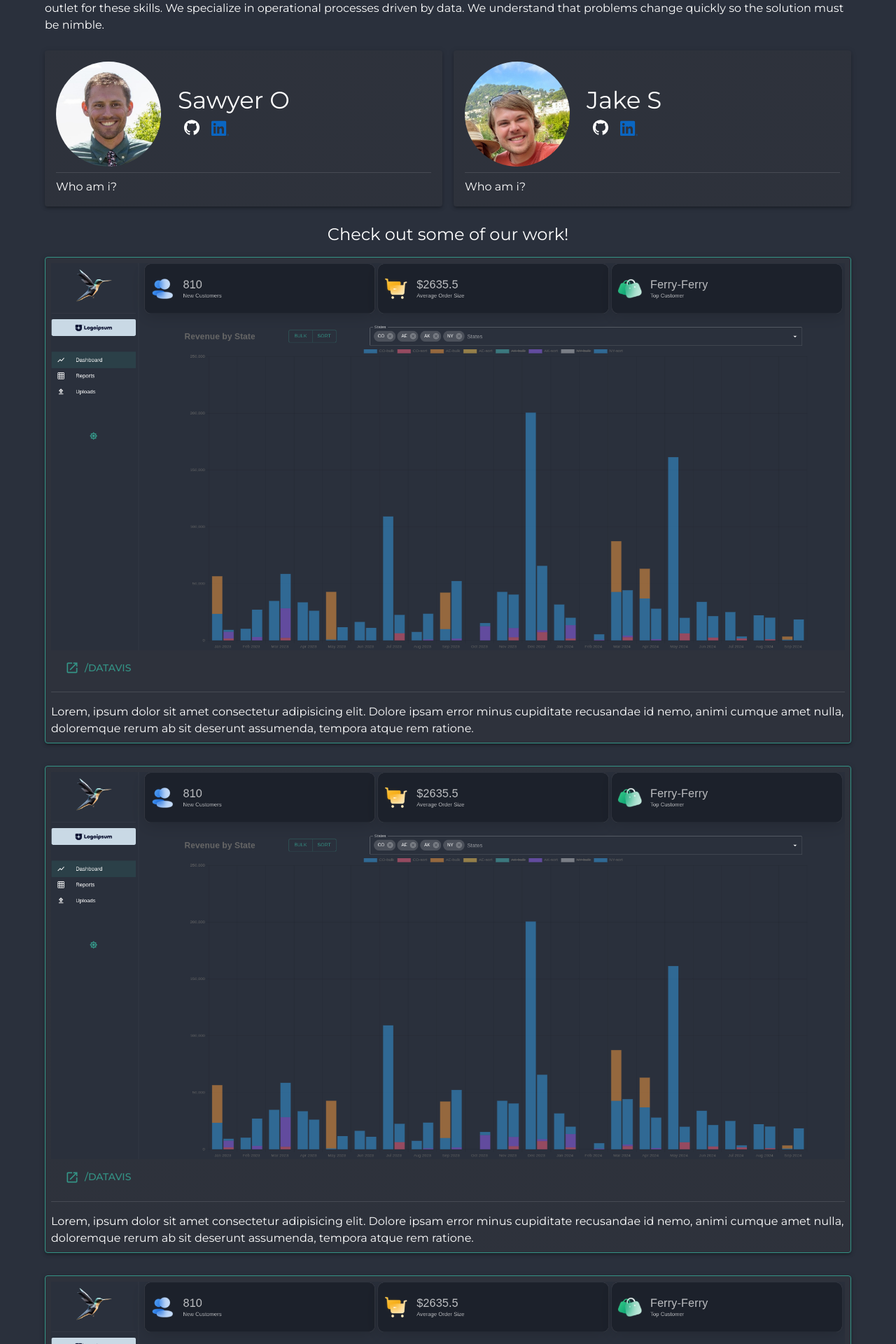
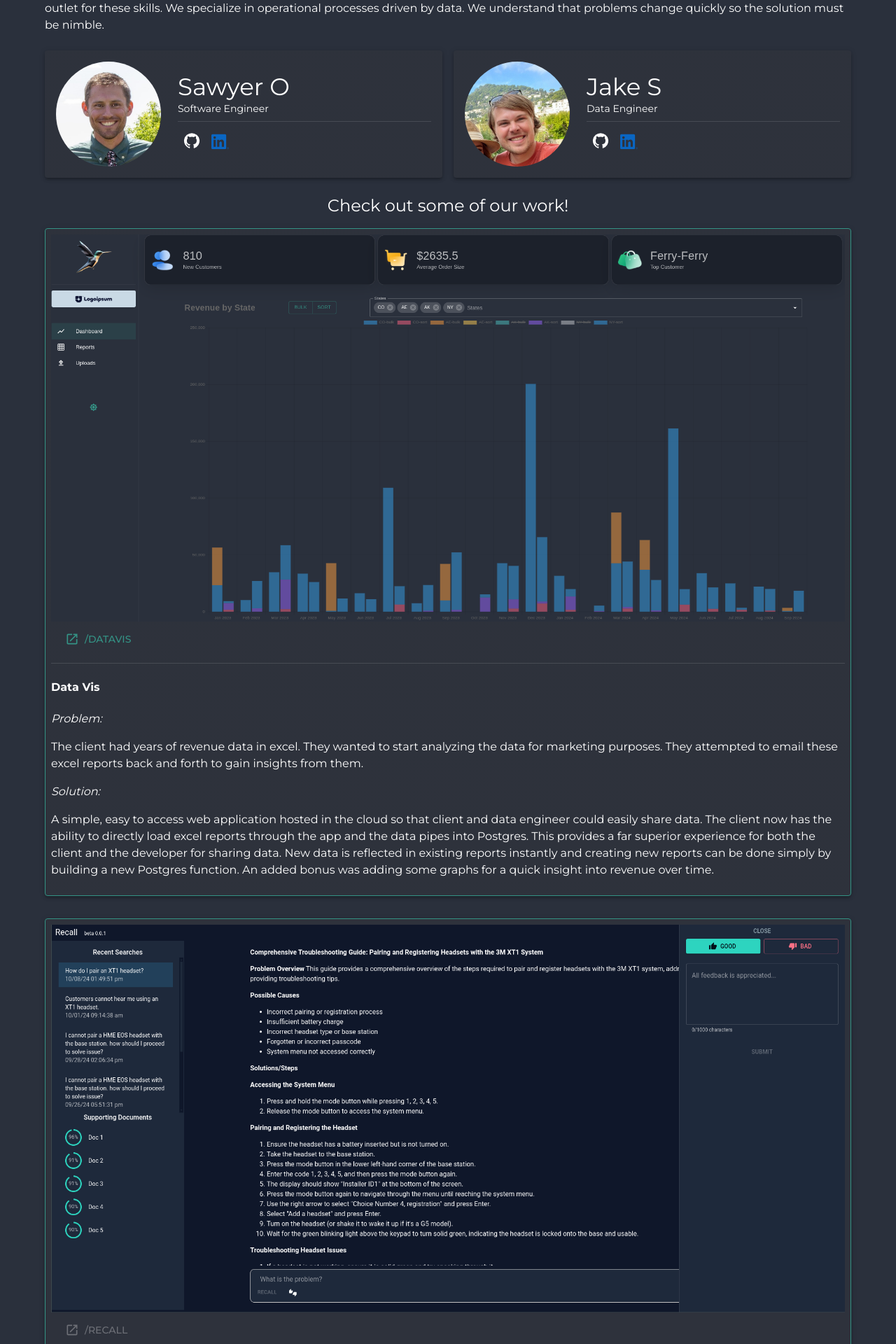
Before and after one commit to nimble-cloud/nimble-dashboard-front, a React (Vite) app: page /about in a window 1280 px wide. Shown: the part 180-2100 px from the top of the page at 70% size. Built offline with nearby package versions, Linux system fonts and the light colour scheme.

Commit message:
work on about us - recall

```diff
--- /dev/null
+++ b/src/Pages/About/Portfolio.tsx
@@ -0,0 +1,57 @@
+import Paper from "@mui/material/Paper";
+import Grid from "@mui/material/Grid";
+import Divider from "@mui/material/Divider";
+import Button from "@mui/material/Button";
+
+import OpenIcon from "@mui/icons-material/OpenInNew";
+import Markdown from "react-markdown";
+
+const portfolioUrl = "https://portfolio.nimblecloud.app";
+
+type Props = {
+  img: string;
+  url: string;
+  urlTitle: string;
+  linkDisabled: boolean;
+  description: string;
+};
+
+export default function Portfolio({
+  img,
+  url,
+  urlTitle,
+  linkDisabled,
+  description,
+}: Props) {
+  return (
+    <Grid item sm={12} md={12} sx={{ mt: 2 }}>
+      <Paper
+        elevation={3}
+        sx={{
+          borderWidth: "1px",
+          borderStyle: "solid",
+          borderColor: "primary.main",
+          p: 1,
+          "& img": {
+            maxWidth: "100%",
+            height: "auto",
+          },
+        }}
+      >
+        <img src={img} />
+        <Button
+          variant="text"
+          startIcon={<OpenIcon />}
+          sx={{ ml: 2 }}
+          target="_blank"
+          href={portfolioUrl + url}
+          disabled={linkDisabled}
+        >
+          {urlTitle}
+        </Button>
+        <Divider sx={{ my: 2 }} />
+        <Markdown>{description}</Markdown>
+      </Paper>
+    </Grid>
+  );
+}
--- /dev/null
+++ b/src/Pages/About/Section.tsx
@@ -0,0 +1,59 @@
+import Avatar from "@mui/material/Avatar";
+import Paper from "@mui/material/Paper";
+import Box from "@mui/material/Box";
+import Stack from "@mui/material/Stack";
+import Typography from "@mui/material/Typography";
+import Divider from "@mui/material/Divider";
+import IconButton from "@mui/material/IconButton";
+
+import Linkedin from "../../assets/linkedin.svg?react";
+import GitHubIcon from "@mui/icons-material/GitHub";
+
+type Props = {
+  ownerName: string;
+  ownerPic: string;
+  ownerTitle: string;
+  linkedin: string;
+  github: string;
+};
+
+export default function Section({
+  ownerName,
+  ownerPic,
+  ownerTitle,
+  linkedin,
+  github,
+}: Props) {
+  return (
+    <Paper elevation={3} sx={{ width: "100%", p: 2 }}>
+      <Stack direction="row" spacing={3} alignItems="center">
+        <Avatar
+          alt={ownerName}
+          src={ownerPic}
+          sx={{ width: 150, height: 150 }}
+        />
+        <Box sx={{ width: "100%" }}>
+          <Typography variant="h4">{ownerName}</Typography>
+          <Typography variant="body2" color="inherit">
+            {ownerTitle}
+          </Typography>
+          <Divider sx={{ my: 1, width: "100%" }} />
+          <IconButton
+            target="_blank"
+            href={`https://github.com/${github}/`}
+            sx={{ mt: -0.5 }}
+          >
+            <GitHubIcon />
+          </IconButton>
+          <IconButton
+            target="_blank"
+            href={`https://www.linkedin.com/in/${linkedin}/`}
+            sx={{ "& SVG": { height: 25, width: 25 } }}
+          >
+            <Linkedin />
+          </IconButton>
+        </Box>
+      </Stack>
+    </Paper>
+  );
+}
--- a/src/components/About/Section.tsx
+++ /dev/null
@@ -1,37 +0,0 @@
-import Avatar from "@mui/material/Avatar"
-import Paper from "@mui/material/Paper"
-import Stack from "@mui/material/Stack"
-import Typography from "@mui/material/Typography"
-import Divider from "@mui/material/Divider"
-import IconButton from "@mui/material/IconButton"
-
-import Linkedin from "../../assets/linkedin.svg?react"
-import GitHubIcon from '@mui/icons-material/GitHub';
-
-type Props = {
-    ownerName: string;
-    ownerPic: string;
-    linkedin: string;
-    github: string;
-}
-
-export default function Section({ ownerName, ownerPic, linkedin, github }: Props) {
-    return (
-        <Paper elevation={3} sx={{ width: "100%", p: 2 }}>
-            <Stack direction="row" spacing={3} alignItems="center">
-                <Avatar
-                    alt={ownerName}
-                    src={ownerPic}
-                    sx={{ width: 150, height: 150 }}
-                />
-                <div>
-                    <Typography variant="h4">{ownerName}</Typography>
-                    <IconButton target="_blank" href={`https://github.com/${github}/`} sx={{ mt: -0.5 }}><GitHubIcon /></IconButton>
-                    <IconButton target="_blank" href={`https://www.linkedin.com/in/${linkedin}/`} sx={{ "& SVG": { height: 25, width: 25 } }}><Linkedin /></IconButton>
-                </div>
-            </Stack>
-            <Divider sx={{ my: 1 }} />
-            <Typography variant="body1">Who am i?</Typography>
-        </Paper>
-    )
-}
--- a/src/routes/about.lazy.tsx
+++ b/src/routes/about.lazy.tsx
@@ -1,79 +1,124 @@
-import { createLazyFileRoute } from '@tanstack/react-router'
+import { createLazyFileRoute } from "@tanstack/react-router";
 
-import Typography from "@mui/material/Typography"
-import Container from "@mui/material/Container"
-import Stack from "@mui/material/Stack"
-import Paper from "@mui/material/Paper"
-import Grid from "@mui/material/Grid"
-import Divider from "@mui/material/Divider"
-import Button from "@mui/material/Button"
+import Typography from "@mui/material/Typography";
+import Container from "@mui/material/Container";
+import Stack from "@mui/material/Stack";
+import Grid from "@mui/material/Grid";
 
-import OpenIcon from '@mui/icons-material/OpenInNew';
+import Section from "../Pages/About/Section";
 
-import Section from "../components/About/Section"
+import Portfolio from "../Pages/About/Portfolio";
 
-import Sawyer from "../assets/sawyer.jpeg"
-import Jake from "../assets/jake.jpeg"
-import DataVis from "../assets/datavis.png"
+import Sawyer from "../assets/sawyer.jpeg";
+import Jake from "../assets/jake.jpeg";
+import DataVis from "../assets/datavis.png";
+import Recall from "../assets/recall.webp";
 
-const portfolioUrl = "https://portfolio.nimblecloud.app"
-
-export const Route = createLazyFileRoute('/about')({
+export const Route = createLazyFileRoute("/about")({
   component: () => <About />,
-})
-
-function Portfolio() {
-  return (
-    <Grid item sm={12} md={12} sx={{ mt: 2 }}>
-      <Paper elevation={3} sx={{
-        borderWidth: "1px",
-        borderStyle: "solid",
-        borderColor: "primary.main",
-        p: 1,
-        "& img": {
-          maxWidth: "100%",
-          height: "auto",
-        }
-      }}>
-        <img src={DataVis} />
-        <Button variant="text" startIcon={<OpenIcon />} sx={{ ml: 2 }} target="_blank" href={portfolioUrl + "/datavis/"}>
-          /datavis
-        </Button>
-        <Divider sx={{ my: 2 }} />
-        <Typography variant="body1">
-          Lorem, ipsum dolor sit amet consectetur adipisicing elit. Dolore ipsam error minus cupiditate recusandae id nemo, animi cumque amet nulla, doloremque rerum ab sit deserunt assumenda, tempora atque rem ratione.
-        </Typography>
-      </Paper>
-    </Grid>
-  )
-}
+});
 
 function About() {
   return (
     <Container>
-      <Typography sx={{
-        mt: 5, mb: 3, "& a": {
-          textDecoration: "none",
-          color: "grey",
-        }
-      }}>
-        Sawyer and Jake met at <a target="_blank" href="https://pascohh.com">PASCO Home Health</a>. Sawyer is a full stack software developer. He specializes in making applications that facilitate productivity. Jake is a data engineer who can get insights out of a data set with five thousand records or one billion records. Together they specialize in taking obscure problems companies face and creating easy to use - data focused solutions. <b>Nimble Cloud</b> was created to be an outlet for these skills. We specialize in operational processes driven by data. We understand that problems change quickly so the solution must be nimble.
+      <Typography
+        sx={{
+          mt: 5,
+          mb: 3,
+          "& a": {
+            textDecoration: "none",
+            color: "grey",
+          },
+        }}
+      >
+        Sawyer and Jake met at{" "}
+        <a target="_blank" href="https://pascohh.com">
+          PASCO Home Health
+        </a>
+        . Sawyer is a full stack software developer. He specializes in making
+        applications that facilitate productivity. Jake is a data engineer who
+        can get insights out of a data set with five thousand records or one
+        billion records. Together they specialize in taking obscure problems
+        companies face and creating easy to use - data focused solutions.{" "}
+        <b>Nimble Cloud</b> was created to be an outlet for these skills. We
+        specialize in operational processes driven by data. We understand that
+        problems change quickly so the solution must be nimble.
       </Typography>
 
       <Stack direction={{ sm: "column", md: "row" }} spacing={2}>
-        <Section ownerName="Sawyer O" ownerPic={Sawyer} linkedin="sawyero" github="SawyerOG" />
-        <Section ownerName="Jake S" ownerPic={Jake} linkedin="jake-sandelin-165813a3" github="jakeNimble" />
+        <Section
+          ownerName="Sawyer O"
+          ownerPic={Sawyer}
+          ownerTitle="Software Engineer"
+          linkedin="sawyero"
+          github="SawyerOG"
+        />
+        <Section
+          ownerName="Jake S"
+          ownerPic={Jake}
+          ownerTitle="Data Engineer"
+          linkedin="jake-sandelin-165813a3"
+          github="jakeNimble"
+        />
       </Stack>
 
-      <Typography sx={{ mt: 3 }} variant="h5" align="center">Check out some of our work!</Typography>
+      <Typography sx={{ mt: 3 }} variant="h5" align="center">
+        Check out some of our work!
+      </Typography>
 
       <Grid container spacing={2}>
-        <Portfolio />
-        <Portfolio />
-        <Portfolio />
-        <Portfolio />
-
+        <Portfolio
+          img={DataVis}
+          url="/datavis/"
+          urlTitle="/datavis"
+          linkDisabled={false}
+          description={dataVisDesc}
+        />
+        <Portfolio
+          img={Recall}
+          url="/pending-sale"
+          urlTitle="/recall"
+          linkDisabled={true}
+          description={recallDesc}
+        />
       </Grid>
     </Container>
-  )
+  );
 }
+
+const dataVisDesc = `
+#### Data Vis
+_Problem:_ \n
+The client had years of revenue data in excel. They wanted to start analyzing the data for marketing purposes. They attempted to email these excel reports back and forth to gain insights from them.\n
+_Solution:_ \n
+A simple, easy to access web application hosted in the cloud so that client and data engineer could easily share data. The client now has the ability to directly load excel reports through the app and the data pipes into Postgres. This provides a far superior experience for both the client and the developer for sharing data. New data is reflected in existing reports instantly and creating new reports can be done simply by building a new Postgres function. An added bonus was adding some graphs for a quick insight into revenue over time.`;
+
+const recallDesc = `
+#### Recall
+##### _This application is pending sale so it will not be publicly accessible. I would be very happy to show you it if you are interested, however. Sawyer._
+
+Restaurants generally do not support the equipment they use to operate drive through lanes. Most of the equipment comes from a few manufacturing companies (like 3M and HME) who do not provide the best support experience for their equipment. This poor support provides an opportunity for resell companies to exist because they can provide equipment sales, installation, and a more effective support product.
+
+_Goal:_\n
+Convert five years of recorded phone calls (~15,500 phone calls) and create an AI Support Agent to help employees who are not experts.
+
+_Steps to Success:_\n
+  - Extracting calls from phone company\n
+    This seems like it would be straight forward but the phone company did not provide any export or API. Through thier web application, one could download individual calls, however. _Web Scraping FTW_. We were able scrape all the calls from the platform in a matter of hours when the client had originally estimated weeks of time to download these records.
+  - Filtering out irrelevant calls\n
+    Several LLM agents were used to get to the final product
+    - Whisper
+      - All calls needed to be transcribed. We used Hugging Face's Inference Enpoints for a dedicated Whisper Server. We were able to convert ~275 phone calls per hour with one GPU.
+    - Llama 3.1
+      - Relevance Agent
+        - Not all phone calls are useful or equally useful. Large Language Models are excellent at extracting semantic meaning from language. It truly is incredible. We used Llama 3.1 via [Groq](https://console.groq.com/docs/quickstart) before generating a troubleshooting or instructional document to do a few relevance checks like:
+          - Is the conversation about troubleshooting drive through equipment?
+          - Is the problem solved?
+          - Is the solution to send new equipment or a technician?
+          - What equipment is involved?
+        - These data points are used to determine if the conversation should be passed to the next agent to convert the document to a usable troubleshooting guide.
+  - Generating a database of support documents for a RAG pipeline.
+    - Generate possible phrases one may search for to find an answer to their current problem.
+    - Generate vector embedding on those phrases and equipment.
+
+From here it's straight forward! When a user is faced with a problem, describe the problem concisely. "How do I pair a <brand> headset?". Compare this language to our database of equipment and problems, then use some ranking algorithms to find the most relevant documents and pass that back to another LLM Agent prompted to create a single supporting document from the content of the individual retrieved documents against the user's question. Send back that summary and all the supporting documents so the user has at least five historical records of successfully troubleshooting the same issue.`;
```
Also changed, not shown: src/assets/recall.webp (added), 1 other file (tests, documents, lock files or other folders).
